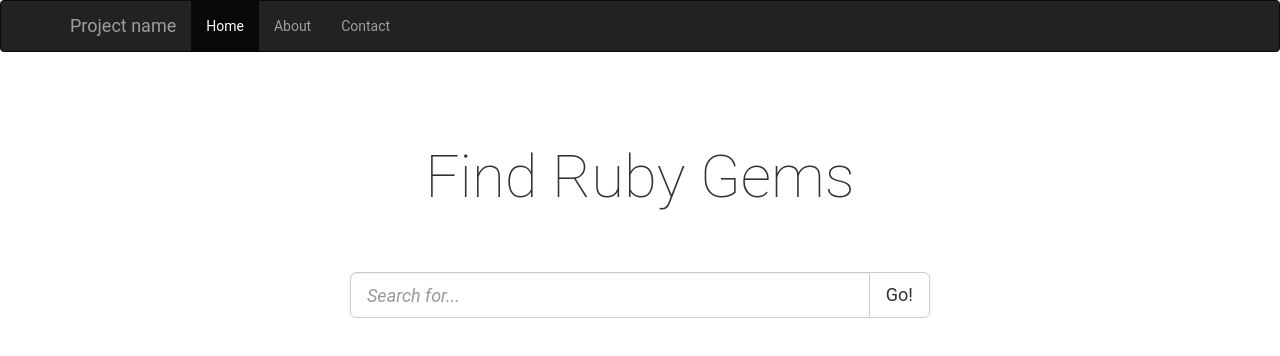
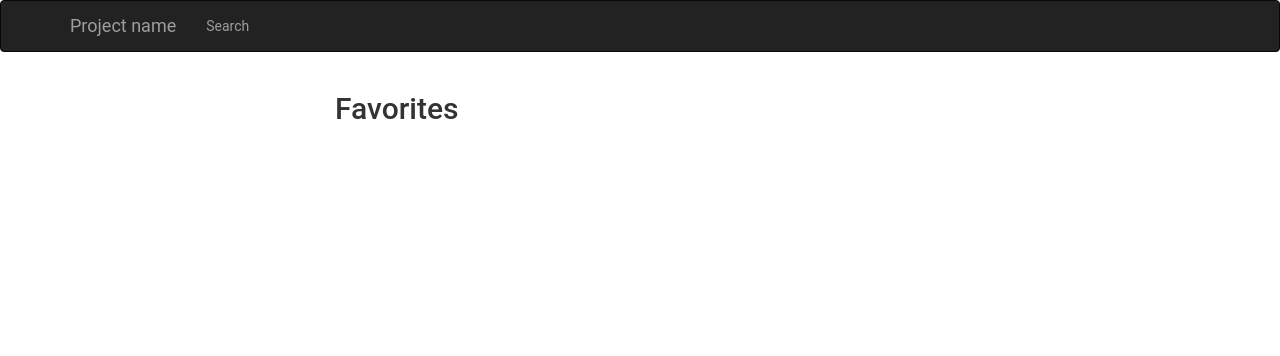
Before and after one commit to JenDixon/teachable-takehome, a React (Create React App) app: page /favorites in a window 1280 px wide. Shown: the top 356 px of the page. Built offline with nearby package versions, Linux system fonts and the light colour scheme.

Commit message:
added favorites search, refactored files

```diff
--- a/package.json
+++ b/package.json
@@ -13,10 +13,8 @@
   },
   "devDependencies": {
     "eslint": "^4.5.0",
-    "eslint-plugin-prettier": "^2.2.0",
     "eslint-config-airbnb-base": "^11.2.0",
     "eslint-plugin-react": "^7.3.0",
-    "prettier": "^1.6.1",
     "react-router-dom": "^4.2.2",
     "react-scripts": "1.0.13"
   },
--- a/src/App.js
+++ b/src/App.js
@@ -1,7 +1,7 @@
 import React, { Component } from "react";
-import Header from "./Header";
-import Search from "./Search";
-import SearchResults from "./SearchResults";
+import { Route } from "react-router-dom";
+import SearchContainer from "./SearchContainer";
+import FavoritesContainer from "./FavoritesContainer";
 import * as GemApi from "./GemApi";
 
 class App extends Component {
@@ -13,7 +13,6 @@ class App extends Component {
   submitQuery = query => {
     GemApi.search(query).then(gems => {
       this.setState({ gems });
-      console.log(gems);
     });
   };
 
@@ -29,7 +28,6 @@ class App extends Component {
   saveToFavorites = gem => {
     let favorites = [...this.state.favorites];
     favorites.push(gem);
-    console.log(favorites);
     this.setState({
       favorites
     });
@@ -54,58 +52,37 @@ class App extends Component {
   };
 
   handleFavorites = gem => {
-    console.log(gem);
     let favorites = this.loadFavorites();
     if (favorites && favorites.includes(gem)) {
       this.removeFromFavorites(gem);
-      console.log("remove " + favorites);
     } else {
       this.saveToFavorites(gem);
-      console.log("add " + favorites);
     }
   };
 
   render() {
     return (
       <div className="app">
-        <nav className="navbar navbar-inverse">
-          <div className="container">
-            <div className="navbar-header">
-              <span className="navbar-brand">Project name</span>
-            </div>
-            <div id="navbar" className="collapse navbar-collapse">
-              <ul className="nav navbar-nav">
-                <li className="active">
-                  <a href="#">Home</a>
-                </li>
-                <li>
-                  <a href="#about">About</a>
-                </li>
-                <li>
-                  <a href="#contact">Contact</a>
-                </li>
-              </ul>
-            </div>
-          </div>
-        </nav>
-
-        <div className="container-fluid">
-          <div className="row">
-            <div className="col-lg-6 center-block">
-              <Search onQuerySubmit={this.submitQuery} />
-            </div>
-          </div>
-          <div className="row">
-            <div className="col-lg-6 center-block">
-              {this.state.gems.length ? <h2>Search Results</h2> : ""}
-              <SearchResults
-                onFavoriteChange={this.handleFavorites}
-                gems={this.state.gems}
-                favorites={this.state.favorites}
-              />
-            </div>
-          </div>
-        </div>
+        <Route
+          exact
+          path="/"
+          render={() => (
+            <SearchContainer
+              {...this.state}
+              onFavoriteChange={this.handleFavorites}
+              onQuerySubmit={this.submitQuery}
+            />
+          )}
+        />
+        <Route
+          path="/favorites"
+          render={() => (
+            <FavoritesContainer
+              {...this.state}
+              onFavoriteChange={this.handleFavorites}
+            />
+          )}
+        />
       </div>
     );
   }
--- /dev/null
+++ b/src/FavoritesContainer.js
@@ -0,0 +1,59 @@
+import React, { Component } from "react";
+import SearchResult from "./SearchResult";
+import { Link } from "react-router-dom";
+
+class FavoritesContainer extends Component {
+	handleFavoriteChange = gem => {
+		this.props.onFavoriteChange(gem);
+	};
+
+	render() {
+		let { gems, favorites } = this.props;
+		let favoriteResultObjects = gems.filter(gem => {
+			if (favorites.includes(gem.name)) {
+				return gem;
+			}
+		});
+
+		let favoriteResults = favoriteResultObjects.map(gem => {
+			return (
+				<SearchResult
+					handleFavoriteChange={this.handleFavoriteChange}
+					gem={gem}
+					favorites={favorites}
+				/>
+			);
+		});
+
+		return (
+			<div>
+				<nav className="navbar navbar-inverse">
+					<div className="container">
+						<div className="navbar-header">
+							<span className="navbar-brand">Project name</span>
+						</div>
+						<div id="navbar" className="collapse navbar-collapse">
+							<ul className="nav navbar-nav">
+								<li>
+									<Link exact to="/" className="active">
+										Search
+									</Link>
+								</li>
+							</ul>
+						</div>
+					</div>
+				</nav>
+				<div className="container-fluid">
+					<div className="row">
+						<div className="col-lg-6 center-block">
+							<h2>Favorites</h2>
+							<ol>{favoriteResults}</ol>
+						</div>
+					</div>
+				</div>
+			</div>
+		);
+	}
+}
+
+export default FavoritesContainer;
--- a/src/Header.js
+++ /dev/null
@@ -1,30 +0,0 @@
-import React, { Component } from "react";
-
-class Header extends Component {
-  render() {
-    return (
-      <nav className="navbar navbar-inverse navbar-fixed-top">
-        <div className="container">
-          <div className="navbar-header">
-            <span className="navbar-brand">Project name</span>
-          </div>
-          <div id="navbar" className="collapse navbar-collapse">
-            <ul className="nav navbar-nav">
-              <li className="active">
-                <a href="#">Home</a>
-              </li>
-              <li>
-                <a href="#about">About</a>
-              </li>
-              <li>
-                <a href="#contact">Contact</a>
-              </li>
-            </ul>
-          </div>
-        </div>
-      </nav>
-    );
-  }
-}
-
-export default Header;
--- /dev/null
+++ b/src/SearchContainer.js
@@ -0,0 +1,66 @@
+import React, { Component } from "react";
+import Search from "./Search";
+import SearchResult from "./SearchResult";
+import { Link } from "react-router-dom";
+
+class SearchContainer extends Component {
+	onFavoriteChange = gem => {
+		this.props.onFavoriteChange(gem);
+	};
+
+	onQuerySubmit = query => {
+		this.props.onQuerySubmit(query);
+	};
+
+	render() {
+		let { gems, favorites } = this.props;
+		let searchResults = gems.map(gem => {
+			return (
+				<SearchResult
+					handleFavoriteChange={this.onFavoriteChange}
+					gem={gem}
+					favorites={favorites}
+				/>
+			);
+		});
+		return (
+			<div>
+				<nav className="navbar navbar-inverse">
+					<div className="container">
+						<div className="navbar-header">
+							<span className="navbar-brand">Project name</span>
+						</div>
+						<div id="navbar" className="collapse navbar-collapse">
+							<ul className="nav navbar-nav">
+								<li>
+									<Link to="/favorites" className="active">
+										Favorites
+									</Link>
+								</li>
+							</ul>
+						</div>
+					</div>
+				</nav>
+				<div className="container-fluid">
+					<div className="row">
+						<div className="col-lg-6 center-block">
+							<Search onQuerySubmit={this.onQuerySubmit} />
+						</div>
+					</div>
+					<div className="row">
+						{gems.length ? (
+							<div className="col-lg-6 center-block">
+								<h2>Search Results</h2>
+								<ol>{searchResults}</ol>
+							</div>
+						) : (
+							""
+						)}
+					</div>
+				</div>
+			</div>
+		);
+	}
+}
+
+export default SearchContainer;
--- a/src/SearchResults.js
+++ /dev/null
@@ -1,26 +0,0 @@
-import React, { Component } from "react";
-import SearchResult from "./SearchResult";
-
-class SearchResults extends Component {
-	handleFavoriteChange = gem => {
-		this.props.onFavoriteChange(gem);
-	};
-
-	render() {
-		const gems = this.props.gems;
-		const favorites = this.props.favorites;
-		let searchResults = gems.map(gem => {
-			return (
-				<SearchResult
-					handleFavoriteChange={this.handleFavoriteChange}
-					gem={gem}
-					favorites={favorites}
-				/>
-			);
-		});
-
-		return <ol>{searchResults}</ol>;
-	}
-}
-
-export default SearchResults;
--- a/src/index.js
+++ b/src/index.js
@@ -3,5 +3,11 @@ import ReactDOM from "react-dom";
 import "./App.css";
 import "./index.css";
 import App from "./App";
+import { BrowserRouter } from "react-router-dom";
 
-ReactDOM.render(<App />, document.getElementById("root"));
+ReactDOM.render(
+	<BrowserRouter>
+		<App />
+	</BrowserRouter>,
+	document.getElementById("root")
+);
```
Also changed, not shown: src/logo.svg (deleted), 1 other file (tests, documents, lock files or other folders).
